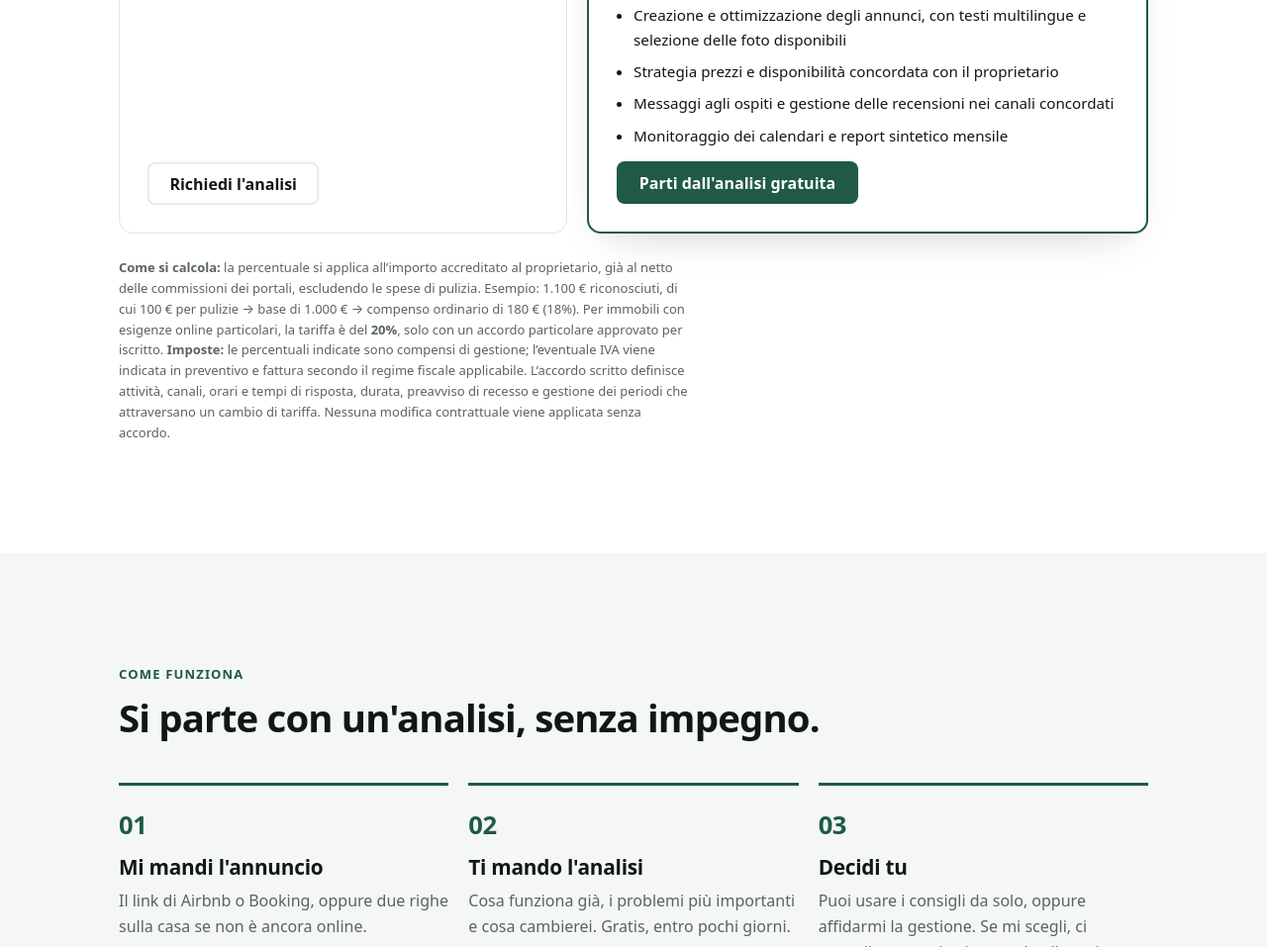
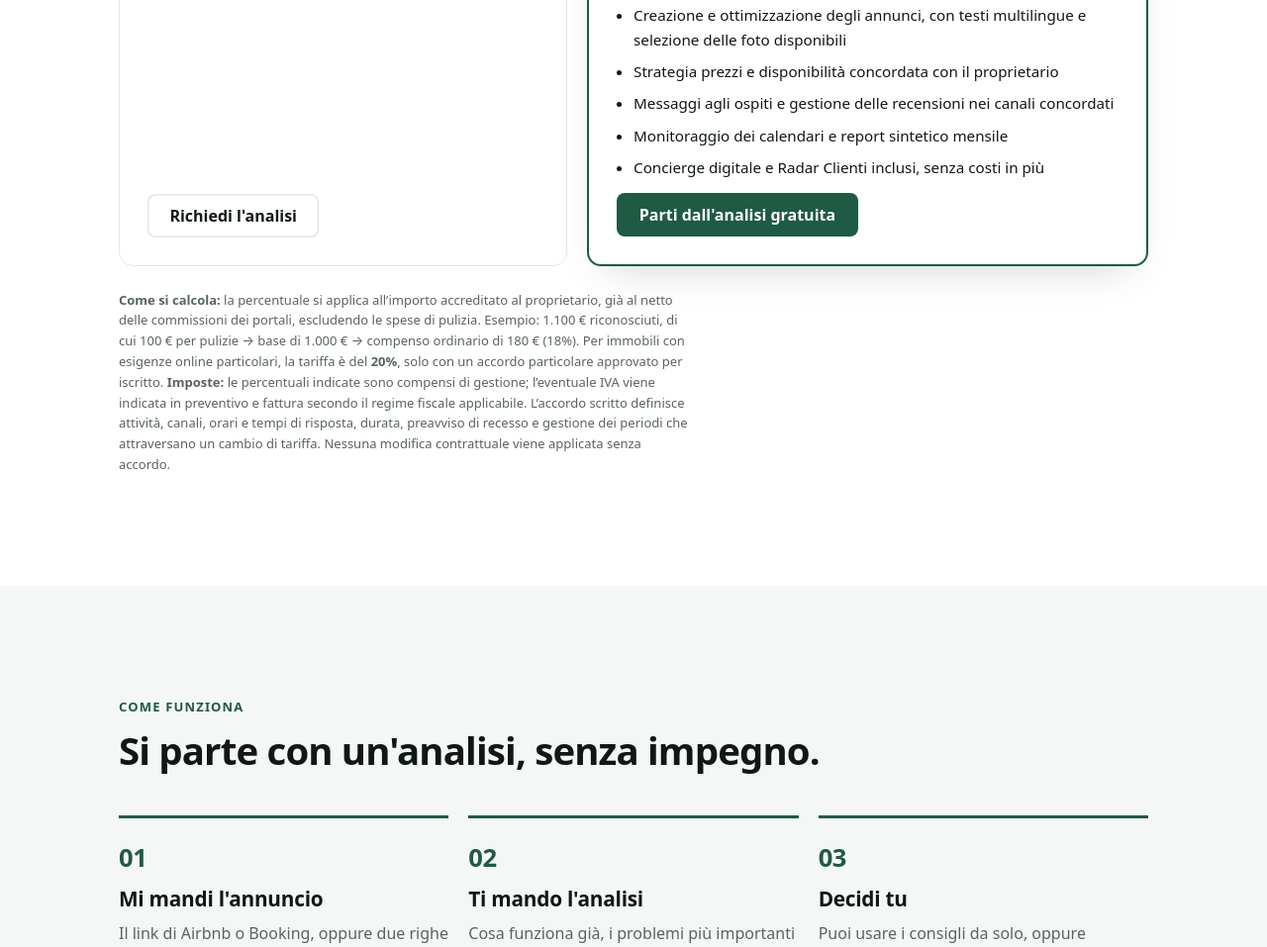
Before and after one commit to sciatorezoldo-web/hostdalontano-sito, a plain HTML site: page index.html in a window 1280 px wide. Shown: the part 5693-6650 px from the top of the page at 99% size. Drawn offline with Linux system fonts and the light colour scheme.

Commit message:
Prezzi: indicati Concierge e Radar inclusi nella gestione online
Co-Authored-By: Claude Opus 5.5 <noreply@anthropic.com>
Claude-Session: https://claude.ai/code/session_014vTYxNZcCASKm33eRnsHyn

```diff
--- a/index.html
+++ b/index.html
@@ -381,6 +381,7 @@ input,textarea,select{max-width:100%}
             <li>Strategia prezzi e disponibilità concordata con il proprietario</li>
             <li>Messaggi agli ospiti e gestione delle recensioni nei canali concordati</li>
             <li>Monitoraggio dei calendari e report sintetico mensile</li>
+            <li>Concierge digitale e Radar Clienti inclusi, senza costi in più</li>
           </ul>
           <a class="btn btn-primary" href="#analisi">Parti dall'analisi gratuita</a>
         </div>
```
